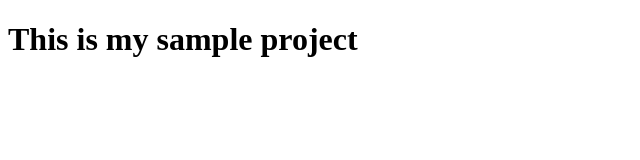
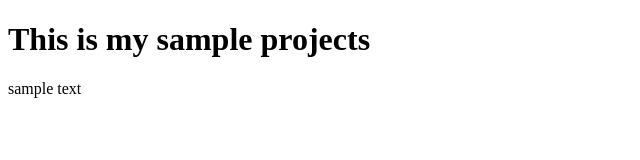
Before and after one commit to milkyascodes/savemyprojects, a plain HTML site: page index.html in a window 1280 px wide. Shown: the whole page, without its empty margins (0-640 px from the left). Drawn offline with Linux system fonts and the light colour scheme.

Commit message:
added a paragraph

```diff
--- a/index.html
+++ b/index.html
@@ -9,7 +9,8 @@
 </head>
 
 <body>
-    <h1>This is my sample project</h1>
+    <h1>This is my sample projects</h1>
+    <p>sample text</p>
 </body>
 
 </html>
```
